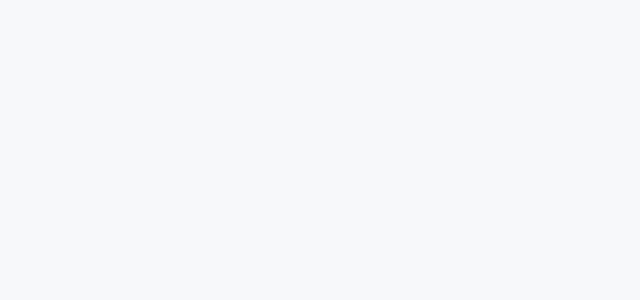
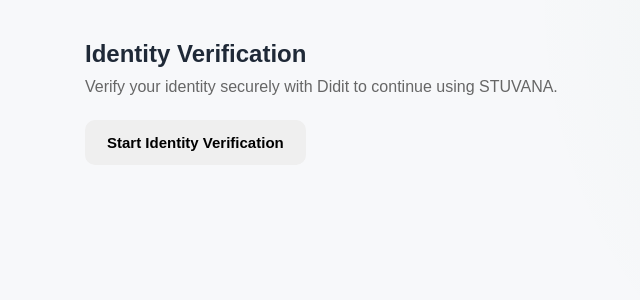
Before and after one commit to killerscoded86-cyber/stuvana, a Next.js app: page /owner/verification in a window 1280 px wide. Shown: the top 300 px of the page, without its empty margins (225-865 px from the left). Built offline with nearby package versions, Linux system fonts and the light colour scheme; no server answers.

Commit message:
Connect STUVANA verification to Didit

```diff
--- /dev/null
+++ b/app/api/didit/create-session/route.ts
@@ -0,0 +1,66 @@
+import { NextRequest, NextResponse } from "next/server";
+
+export async function POST(request: NextRequest) {
+  try {
+    const { userId } = await request.json();
+
+    if (!userId) {
+      return NextResponse.json(
+        { error: "userId is required" },
+        { status: 400 }
+      );
+    }
+
+    const apiKey = process.env.DIDIT_API_KEY;
+    const workflowId = process.env.DIDIT_WORKFLOW_ID;
+
+    if (!apiKey || !workflowId) {
+      return NextResponse.json(
+        { error: "Didit environment variables are missing" },
+        { status: 500 }
+      );
+    }
+
+    const response = await fetch(
+      "https://verification.didit.me/v3/session/",
+      {
+        method: "POST",
+        headers: {
+          "x-api-key": apiKey,
+          "Content-Type": "application/json",
+        },
+        body: JSON.stringify({
+          workflow_id: workflowId,
+          vendor_data: userId,
+          callback: "https://stuvana.netlify.app/owner/verification",
+          callback_method: "both",
+          language: "en",
+        }),
+      }
+    );
+
+    const data = await response.json();
+
+    if (!response.ok) {
+      console.error("Didit session creation failed:", data);
+
+      return NextResponse.json(
+        { error: "Failed to create Didit session", details: data },
+        { status: response.status }
+      );
+    }
+
+    return NextResponse.json({
+      success: true,
+      session_id: data.session_id,
+      url: data.url,
+    });
+  } catch (error) {
+    console.error("Didit create session error:", error);
+
+    return NextResponse.json(
+      { error: "Internal server error" },
+      { status: 500 }
+    );
+  }
+}
--- a/app/owner/verification/page.ts
+++ /dev/null
@@ -1 +0,0 @@
-export default function VerificationPage() { return null; }
--- /dev/null
+++ b/app/owner/verification/page.tsx
@@ -0,0 +1,111 @@
+"use client";
+
+import { useState } from "react";
+import { useRouter } from "next/navigation";
+import { supabase } from "../../../lib/supabase";
+
+export default function VerificationPage() {
+  const router = useRouter();
+
+  const [loading, setLoading] = useState(false);
+  const [error, setError] = useState("");
+
+  async function startVerification() {
+    setLoading(true);
+    setError("");
+
+    try {
+      const {
+        data: { user },
+        error: userError,
+      } = await supabase.auth.getUser();
+
+      if (userError || !user) {
+        router.push("/login");
+        return;
+      }
+
+      const response = await fetch("/api/didit/create-session", {
+        method: "POST",
+        headers: {
+          "Content-Type": "application/json",
+        },
+        body: JSON.stringify({
+          userId: user.id,
+        }),
+      });
+
+      const result = await response.json();
+
+      if (!response.ok) {
+        throw new Error(
+          result?.error || "Unable to start identity verification."
+        );
+      }
+
+      if (!result?.url) {
+        throw new Error("Didit did not return a verification URL.");
+      }
+
+      window.location.assign(result.url);
+    } catch (err) {
+      console.error("Verification error:", err);
+
+      setError(
+        err instanceof Error
+          ? err.message
+          : "Unable to start identity verification."
+      );
+    } finally {
+      setLoading(false);
+    }
+  }
+
+  return (
+    <main className="dashboard-page">
+      <section
+        style={{
+          maxWidth: "700px",
+          margin: "0 auto",
+          padding: "40px 20px",
+        }}
+      >
+        <h1>Identity Verification</h1>
+
+        <p style={{ color: "#666", marginTop: "10px" }}>
+          Verify your identity securely with Didit to continue using STUVANA.
+        </p>
+
+        {error && (
+          <div
+            style={{
+              marginTop: "20px",
+              padding: "12px 16px",
+              borderRadius: "10px",
+              background: "#fee2e2",
+              color: "#991b1b",
+            }}
+          >
+            {error}
+          </div>
+        )}
+
+        <button
+          type="button"
+          onClick={startVerification}
+          disabled={loading}
+          style={{
+            marginTop: "24px",
+            padding: "14px 22px",
+            borderRadius: "10px",
+            border: "none",
+            fontWeight: 700,
+            cursor: loading ? "not-allowed" : "pointer",
+          }}
+        >
+          {loading ? "Starting..." : "Start Identity Verification"}
+        </button>
+      </section>
+    </main>
+  );
+}
```
